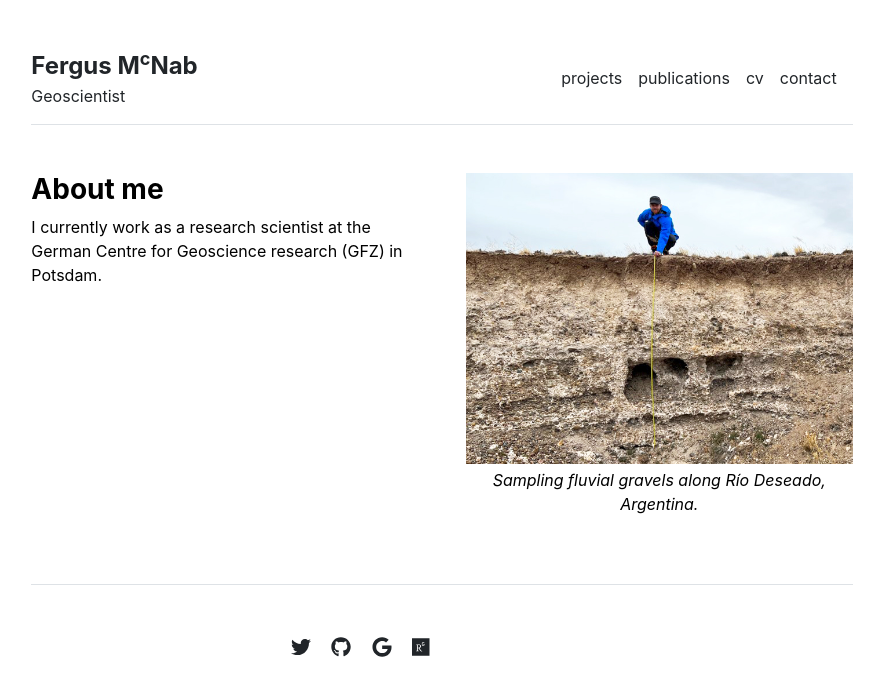
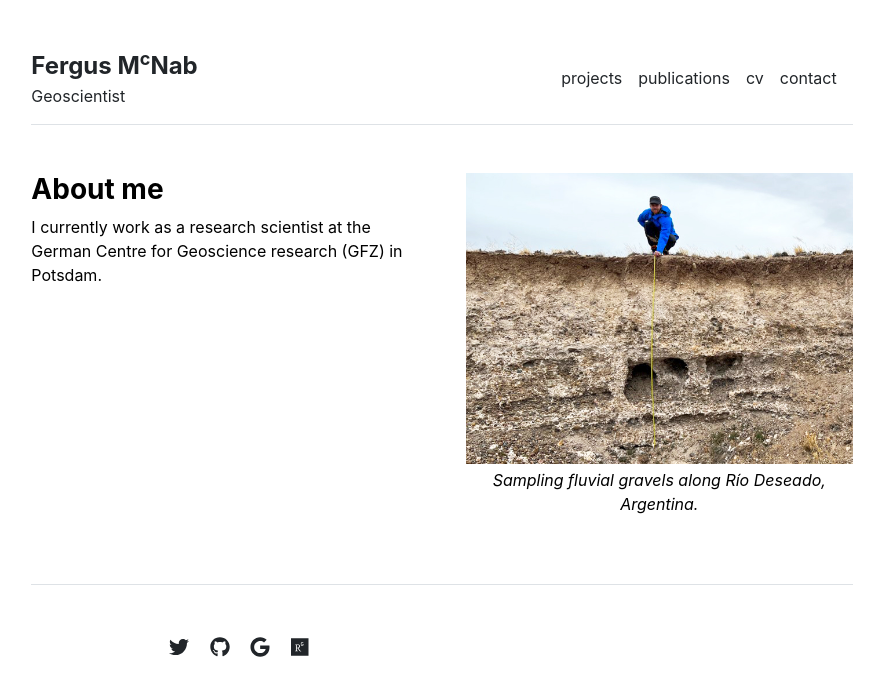
Before and after one commit to fmcnab/fmcnab.github.io, a Jekyll site: the page built from index.md, in a window 1280 px wide. Shown: the top 696 px of the page, without its empty margins (198-1082 px from the left). Built offline with Jekyll 4.4.1, drawn with Linux system fonts in a browser that asks for light colours.

Commit message:
Trying to centre footer.

```diff
--- a/_includes/footer.html
+++ b/_includes/footer.html
@@ -1,6 +1,6 @@
 <footer class="pt-5 my-5 text-muted border-top">
   <div class="row">
-    <div class="col-md-6 text-end social-media-icons">
+    <div class="col-md-6 text-center social-media-icons">
       {% for item in site.data.settings.social %}
         <a href="{{ item.link }}" class="ms-3 fs-5"><i class="fab fa-{{ item.icon }}"></i></a>
       {% endfor %}
```
